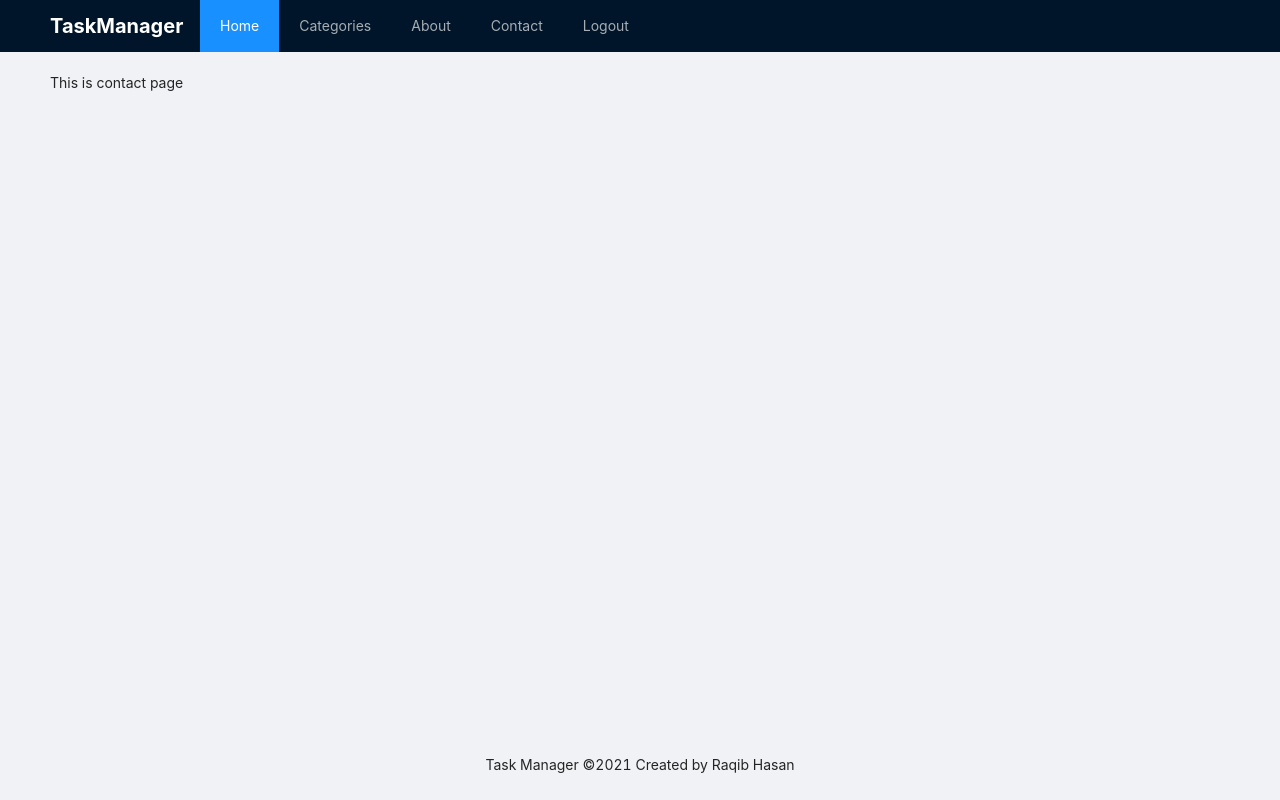
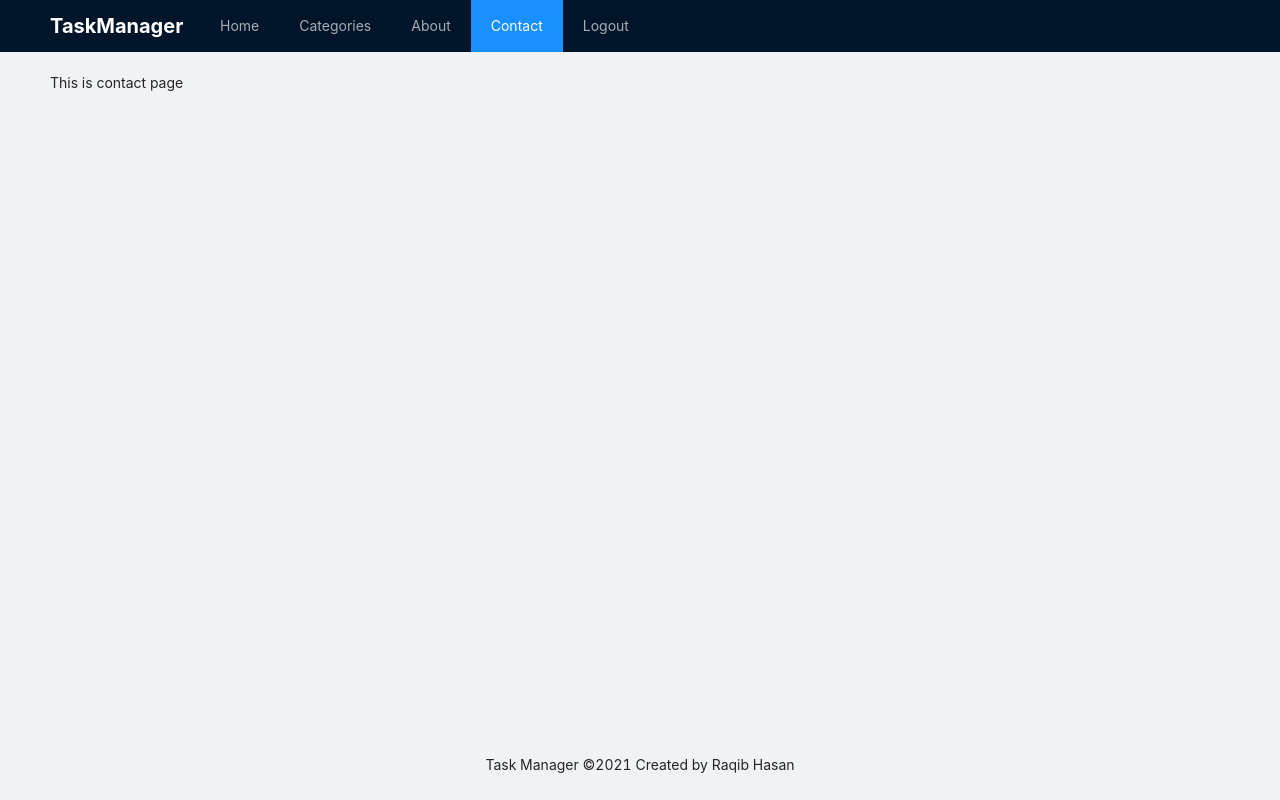
Before and after one commit to raqib007/task_manager, a React (Create React App) app: page /contact in a window 1280 px wide. Built offline with nearby package versions, Linux system fonts and the light colour scheme; sample sign-in values are in the browser's storage.

Commit message:
Second Commit -v1.0

```diff
--- a/src/components/AppHeader/AppHeader.js
+++ b/src/components/AppHeader/AppHeader.js
@@ -1,13 +1,14 @@
 import React, {useContext} from 'react';
-import {Layout, Menu} from "antd";
+import {Layout, Menu, Icon} from "antd";
 import "./AppHeader.css";
-import {NavLink,useHistory} from "react-router-dom";
+import {NavLink,useHistory,useLocation} from "react-router-dom";
 import {AuthContext} from "../../context-provider/userContext";
 
 export default function AppHeader(props) {
     const auth = useContext(AuthContext);
     const {Header} = Layout;
     const history = useHistory();
+    const location = useLocation();
 
     function handleLogoutClick(){
         if(localStorage.getItem('token')){
@@ -17,7 +18,6 @@ export default function AppHeader(props) {
             })
 
         }
-
     }
 
     return (
@@ -25,28 +25,28 @@ export default function AppHeader(props) {
             <div className="logo">
                 TaskManager
             </div>
-            <Menu theme="dark" mode="horizontal" defaultSelectedKeys={['1']}>
-                <Menu.Item key="1">
+            <Menu theme="dark" mode="horizontal" defaultSelectedKeys={[location.pathname]}>
+                <Menu.Item key="/home">
                     <NavLink to="/home">
                         Home
                     </NavLink>
                 </Menu.Item>
-                <Menu.Item key="2">
+                <Menu.Item key="/categories">
                     <NavLink to="/categories">
                         Categories
                     </NavLink>
                 </Menu.Item>
-                <Menu.Item key="3">
+                <Menu.Item key="/about">
                     <NavLink to="/about">
                         About
                     </NavLink>
                 </Menu.Item>
-                <Menu.Item key="4">
+                <Menu.Item key="/contact">
                     <NavLink to="/contact">
                         Contact
                     </NavLink>
                 </Menu.Item>
-                <Menu.Item key="5" style={{float:'right'}} onClick={()=>handleLogoutClick()}>
+                <Menu.Item style={{float:'right'}} onClick={()=>handleLogoutClick()}>
                         Logout
                 </Menu.Item>
             </Menu>
--- a/src/pages/Home.js
+++ b/src/pages/Home.js
@@ -189,7 +189,7 @@ export default function Home(props) {
             <Button type="primary" style={{margin: "0 0 10px 10px "}} onClick={() => showDrawer()}>Add New Task</Button>
             <Spin spinning={isLoading}><Row>
                 <Col md={{span: 24}}
-                     style={{overflowY: "scroll", height: "calc( 100vh - 151px)"}}>
+                     style={{overflowY: "scroll", height: "calc( 100vh - 181px)"}}>
                     <Row style={{padding: 5}}>
 
                         {tasks.map(task => (
```
